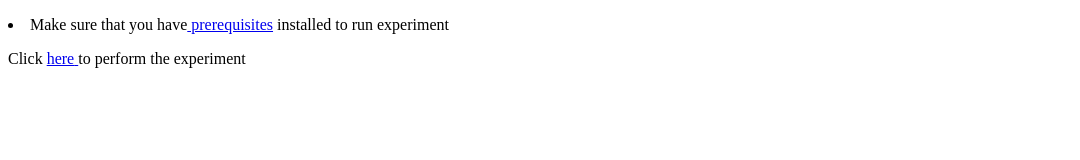
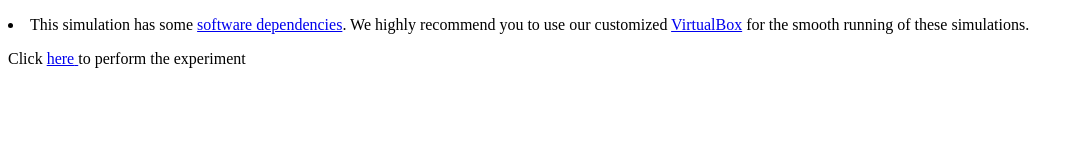
Before and after one commit to virtual-labs/exp-single-cycle-mips-iiith, a plain HTML site: page experiment/simulation/index.html in a window 1280 px wide. Shown: the whole page, without its empty margins (0-1080 px from the left). Drawn offline with Linux system fonts and the light colour scheme.

Commit message:
added url link  simulation page

```diff
--- a/experiment/simulation/index.html
+++ b/experiment/simulation/index.html
@@ -5,9 +5,10 @@
     <link rel="stylesheet" href="./css/main.css">
 </head>
 <body>
-		<!-- Your code goes here-->
+  <!-- Your code goes here-->
+  <p><li>This simulation has some <a href="../../../Introduction.html" target="PARENT">software dependencies</a>. We highly recommend you to use our customized <a href="https://vlead.vlabs.ac.in/development/#virtual-box" target="blank">VirtualBox</a> for the smooth running of these simulations.</li></p>
 
-	<p><li>Make sure that you have<a href="../../../Introduction.html" target="_PARENT"> prerequisites</a> installed to run experiment</li> </p>
+<!--	<p><li>Make sure that you have<a href="../../../Introduction.html" target="_PARENT"> prerequisites</a> installed to run experiment</li> </p>-->
 	<p>Click <a href="./v19.swf">here<script type="text/javascript">
 AC_AX_RunContent( 'width','100%','height','100%','src','v19.swf','movie','v19.swf' ); //end AC code
 </script><noscript><object height="100%" width="100%">
```
